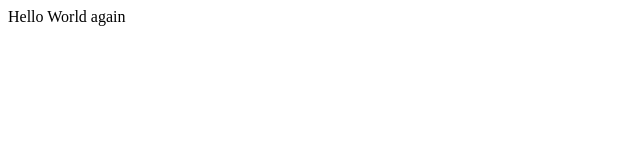
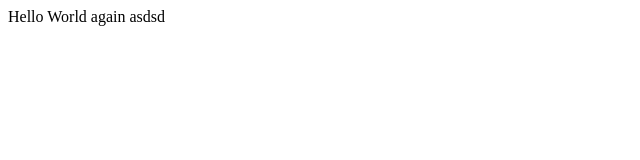
Before and after one commit to krogdorlok/My-Projects, a plain HTML site: page index.html in a window 1280 px wide. Shown: the full height of the page, 0-640 px from the left. Drawn offline with Linux system fonts and the light colour scheme.

Commit message:
randim chnge

```diff
--- a/index.html
+++ b/index.html
@@ -7,6 +7,6 @@
     <title>Document</title>
 </head>
 <body>
-  Hello World again
+  Hello World again asdsd
 </body>
 </html>
```
